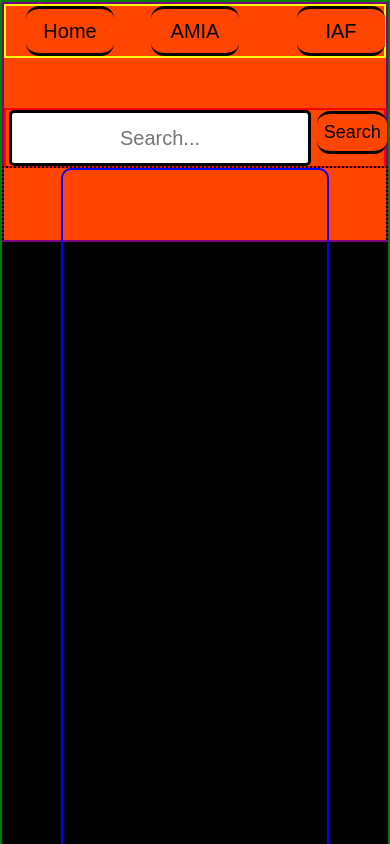
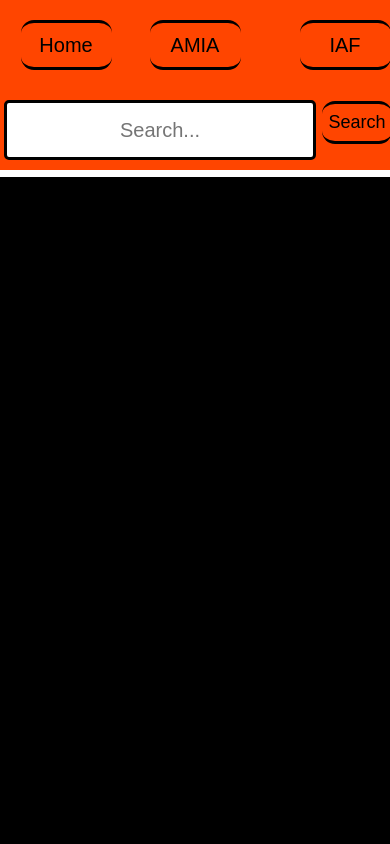
Before and after one commit to Theta312/ThetaRedditClient, a Next.js app: page / in a window 390 px wide. Shown: the top 844 px of the page. Built offline with nearby package versions, Linux system fonts and the light colour scheme; no server answers.

Commit message:
add sizing and styling to article page and remove border boxes

```diff
--- a/src/app/[name]/page.tsx
+++ b/src/app/[name]/page.tsx
@@ -25,11 +25,11 @@ export default function Article() {
     }
 
     return (
-        <div>
+        <div className='article-container'>
+            <button type='button' onClick={handleGoBack}>Go Back</button>
             <h1>Article:</h1>
             <h2>{name} </h2>
             <p>{texted}</p>
-            <button type='button' onClick={handleGoBack}>Go Back</button>
         </div>
     )
 }
--- a/src/app/component/loadingSearch/searchBar.tsx
+++ b/src/app/component/loadingSearch/searchBar.tsx
@@ -27,6 +27,7 @@ export default function SearchBar() {
             return
         } else {
             dispatch(loadSearch(search));
+            setSearch('');
         }
     }
 
--- a/src/app/global.css
+++ b/src/app/global.css
@@ -6,29 +6,28 @@
 
 /*types*/
 body {
-    height: 1500px;
+    height: 1000px;
     min-width: 100%;
     grid-template: 10% 20% 70% / 100%;
     grid-template-areas: 'nav'
                          'search'
                          'reddit';
     display:grid;
-    border: 2px solid green;
+
 }
 
-html {
-    background-color: black;
-}
+
 
 /*classes*/
 
 /*navigation*/
 .navigation {
     grid-area: nav;
-    border: 2px solid yellow;
     display: grid;
     grid-template: 100% / 1fr 1fr 1fr;
     justify-items: center;;
+    position: relative;
+    top: 20px;
 }
 
 .button {
@@ -89,7 +88,6 @@ html {
 /*search*/
 .searchBar {
     grid-area: search;
-    border: 2px solid red;
     position: relative;
     top: 50px;
     height: 60px;
@@ -143,27 +141,68 @@ html {
 /*body*/
 .realHome {
     grid-area: reddit;
-    border: 2px dotted black;
     display: flex;
     position: relative;
-    bottom: 240px;
-    height: 1286px;
+    bottom: 100px;
+    height: 800px;
     justify-content: center;
-
+    background-color: black;
+    z-index:8;
 }
 
 
 
+.article-container {
+    position: relative;
+    bottom: 130px;
+    height: 790px;
+    overflow: scroll;
+}
 
+.article-container h1 {
+    text-align: center;
+
+}
+
+.article-container h2 {
+    text-align: center;
+}
+
+.article-container p {
+    text-align: center;
+    width: 60%;
+    justify-self: center;
+    font-size: 17px;
+
+}
+
+.article-container button {
+    border-left: none!important;
+    border-right: none !important;
+    border: 3px solid black;
+    border-radius: 13px;
+    background-color: orangered;
+    height: 37px;
+    width: 60px;
+}
+
+.article-container button:hover{
+    box-shadow: inset -1px -2px 2px 1px black;
+}
+
+ .article-container button:active{
+    position: relative;
+    top: 2px;
+}
 
 .list-container {
-    border: 2px solid blue;
     width: 70%;
     display: grid;
     grid-template-columns: 100%;
     align-items: stretch;
     overflow: scroll;
     border-radius: 10px;
+    border-top: 2px solid black;
 }
 
 .list-container::-webkit-scrollbar {
@@ -183,13 +222,11 @@ html {
 
 
 .heading {
-    border: 2px solid purple;
-    height: 240px;
+    height: 170px;
     background-color: orangered;
 }
 
 .subreddit {
-    border: 2px dotted blue;
     display: grid;
     justify-items: center;
     align-items: center;
@@ -200,12 +237,11 @@ html {
 
 
 .subreddit div {
-    border: 1px solid black;
     min-width: 100%;
 }
 
 .subreddit figure {
-    border: 2px solid green;
+
     height: 300px;
     display: flex;
     justify-content: center;
@@ -243,7 +279,6 @@ html {
 }
 
 .sub-title h3 {
-    border: 1px solid red;
     min-width: 100%;
     text-align: center;
     font-size: 22px;
@@ -260,7 +295,8 @@ html {
     align-items: center;
     height: 100px;
     font-size: 22px;
-
+    position: relative;
+    top: 100px;
 }
 
 
@@ -271,13 +307,13 @@ html {
 
 @media screen and (max-width: 850px) {
     body {
-        height: 1500px;
+        height: 1000px;
 
     }
 
     .realHome {
         position: relative;
-        bottom: 240px;
+        bottom: 120px;
     }
 
     .subreddit {
@@ -288,12 +324,12 @@ html {
 
 @media screen and (max-width: 643px) {
     body {
-        height: 1450px;
+        height: 990px;
     }
 
     .realHome {
         position: relative;
-        bottom: 270px;
+        bottom: 120px;
     }
 
     .subreddit {
@@ -312,6 +348,12 @@ html {
     .subreddit img {
         width: 230px;
         height: 200px;
+    }
+
+    .article-container p {
+
+        font-size: 14px;
+
     }
 
 }
@@ -379,7 +421,14 @@ html {
         height: 1100px;
     }
 
+    .article-container p {
+        border: 2px solid yellow;
+        text-align: center;
+        width: 60%;
+        justify-self: center;
+        font-size: 9px;
 
+    }
 
     .sub-title h3 {
         font-size: 16px;
--- a/src/app/layout.tsx
+++ b/src/app/layout.tsx
@@ -22,7 +22,7 @@ export default function RootLayout({
             <Navigation />
             <SearchBar />
           </div>
-            {children}
+          {children}
         </body>
       </html>
     </StoreProvider>
--- a/src/app/page.tsx
+++ b/src/app/page.tsx
@@ -25,7 +25,7 @@ export default function Index() {
 
     if (!loading) {
         return (
-            <div className='realHome' data-testid='home' >
+            <div className='realHome'  data-testid='home' >
                 <Home data={data} />
             </div>
         )
```
